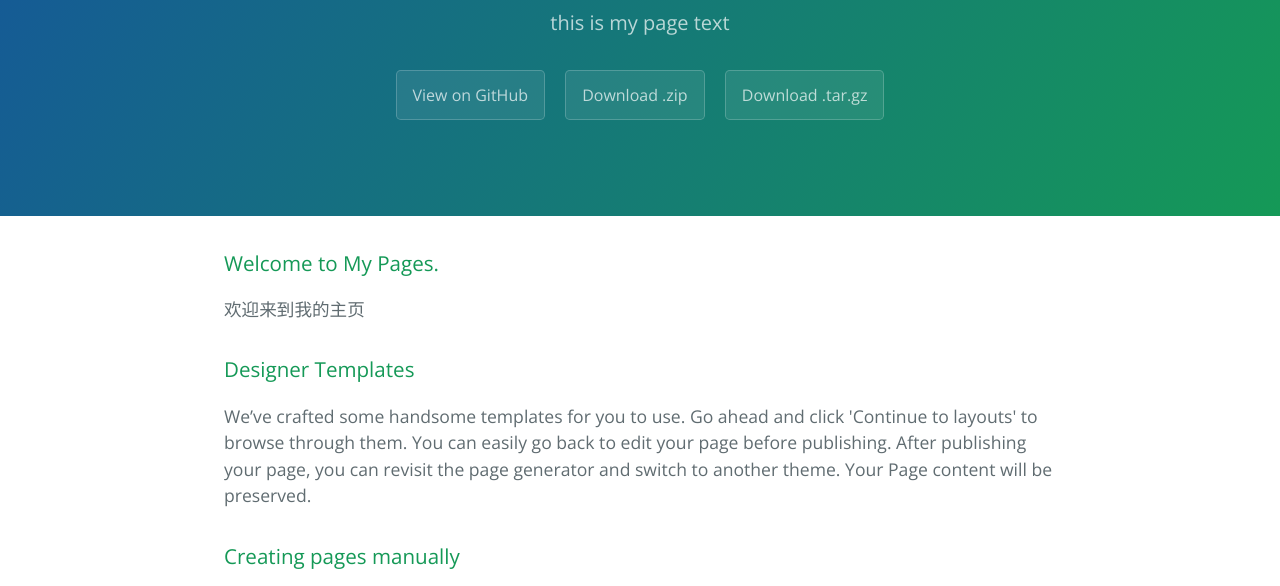
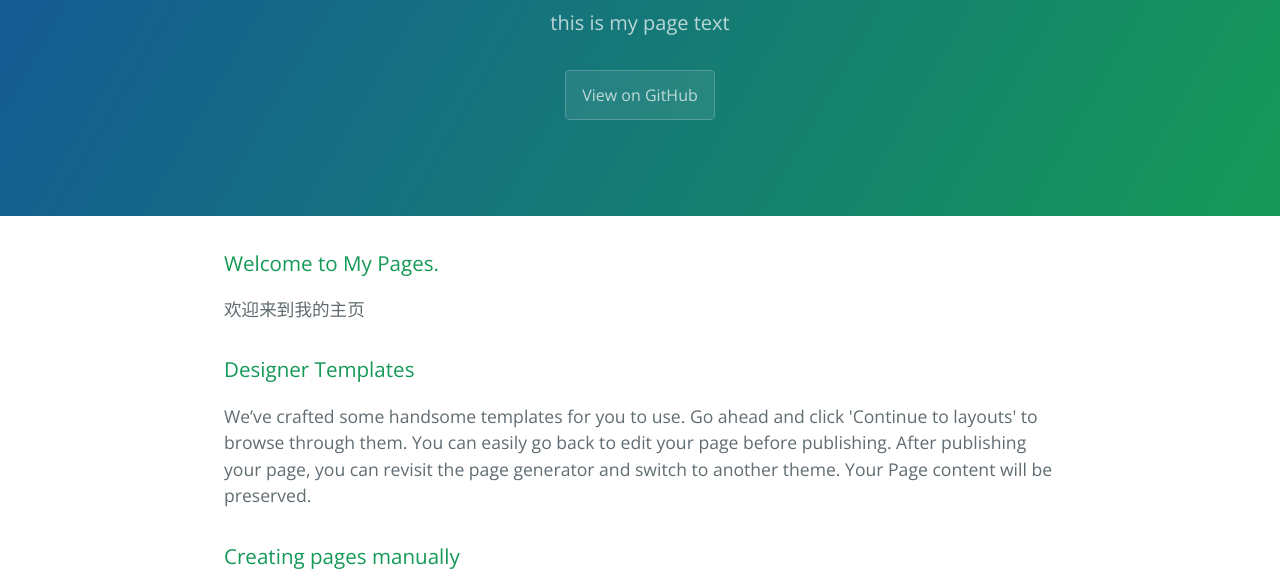
Before and after one commit to xjc0131/text, a plain HTML site: page index.html in a window 1280 px wide. Shown: the part 167-753 px from the top of the page. Drawn offline with nearby package versions, Linux system fonts and the light colour scheme.

Commit message:
Update index.html

```diff
--- a/index.html
+++ b/index.html
@@ -14,8 +14,6 @@
       <h1 class="project-name">Text</h1>
       <h2 class="project-tagline">this is my page text</h2>
       <a href="https://github.com/xjc0131/text" class="btn">View on GitHub</a>
-      <a href="https://github.com/xjc0131/text/zipball/master" class="btn">Download .zip</a>
-      <a href="https://github.com/xjc0131/text/tarball/master" class="btn">Download .tar.gz</a>
     </section>
 
     <section class="main-content">
```
